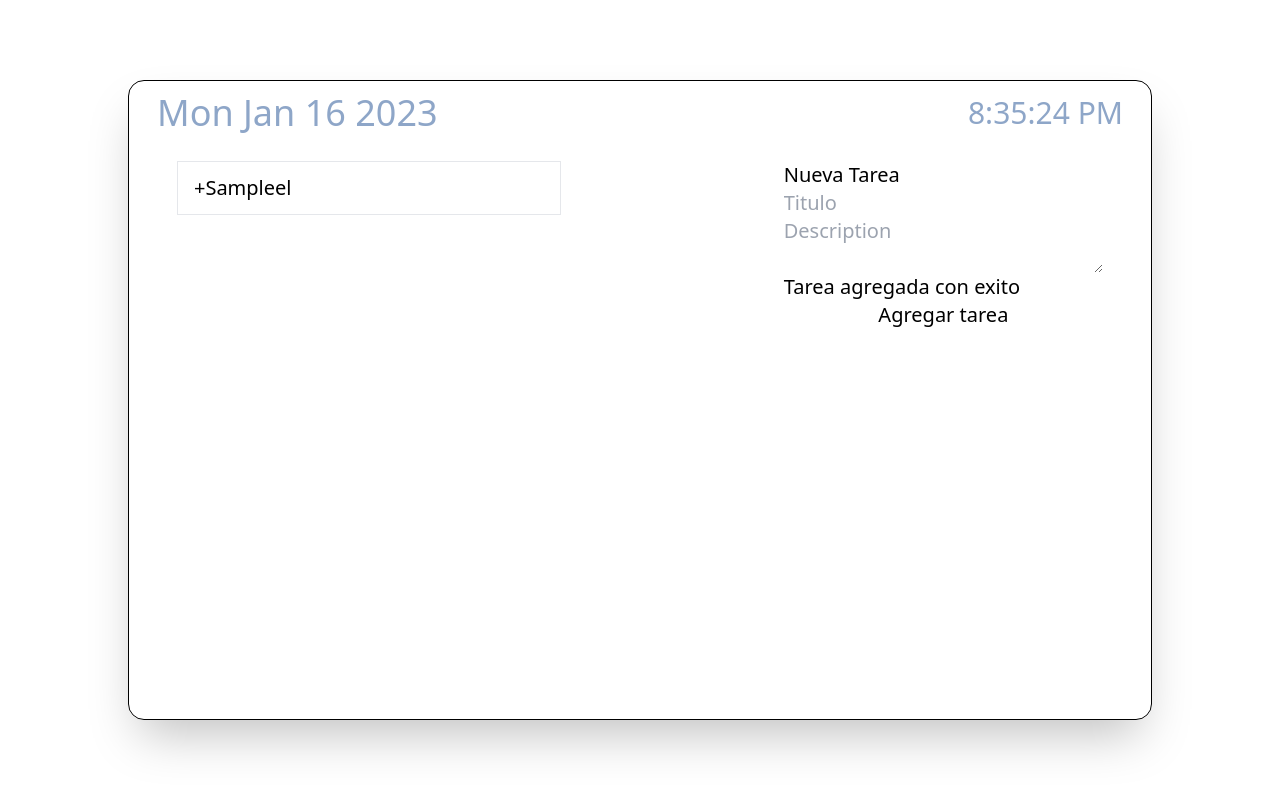
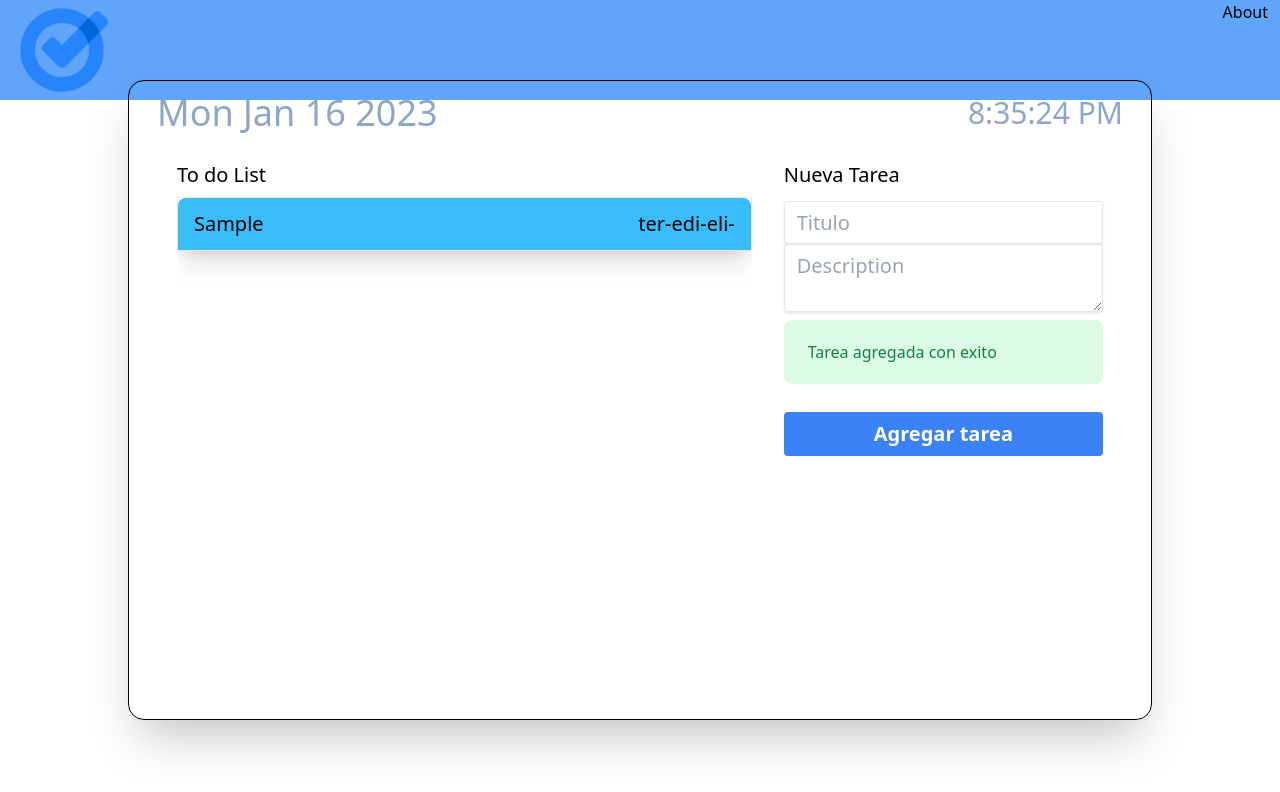
Before and after one commit to jonasojeda/todo-app, a React (Create React App) app: page / in a window 1280 px wide. Both pictures are taken after typing "Sample", "Sample" into the empty fields and a click on the button "Agregar tarea". Shown: the top 792 px of the page. Built offline with nearby package versions, Linux system fonts and the light colour scheme.

Commit message:
added scroll-bar to toDoList component

```diff
--- a/package.json
+++ b/package.json
@@ -10,6 +10,7 @@
     "react-dom": "^18.2.0",
     "react-router-dom": "^6.6.2",
     "react-scripts": "5.0.1",
+    "tailwind-scrollbar": "^2.1.0",
     "web-vitals": "^2.1.4"
   },
   "scripts": {
--- a/src/components/NavBar/Navbar.jsx
+++ b/src/components/NavBar/Navbar.jsx
@@ -4,9 +4,9 @@ import './navBar.css'
 const logo = require('../../assets/logo/task-logo.png')
 function Navbar() {
   return (
-    <div className='nav-bar'>
-        <Link to={'/'}> <img className='nav-bar-logo' src={logo} alt="" /> </Link>
-        <Link to={'/about'} >About</Link>
+    <div className='flex justify-between bg-blue-400'>
+        <Link to={'/'}> <img className='nav-bar-logo ml-3' src={logo} alt="" /> </Link>
+        <Link className='mr-3' to={'/about'} >About</Link>
     </div>
   )
 }
--- a/src/components/Todo/Todo.jsx
+++ b/src/components/Todo/Todo.jsx
@@ -8,14 +8,21 @@ const Todo = ({todo, todoDelete,todoToogleChange,setTodoEdit}) => {
 
     <>
 
-    <div class="bg-white w-full sm:w-1/2 lg:w-96 border border-gray-200 divide-y divide-gray-200">
-      <details>
-        <summary class="question py-3 px-4 cursor-pointer select-none w-full outline-none flex">
-          <div onClick={()=>setAccordion(!accordion)}>{accordion ? '-':'+' }</div>
-          <p>{todo.title}</p>
-          <button onClick={()=>{todoDelete(todo.id)}}>el</button>
+    <div class="bg-white w-full border border-gray-200 divide-y divide-gray-200 mt-2 shadow-xl sm:w-full">
+      <details >
+        <summary  onClick={()=>setAccordion(!accordion)} class="question py-3 px-4 cursor-pointer select-none outline-none flex justify-between bg-sky-400 rounded-t-lg">
+          <div>
+            {/* <div className='mr-1' >{accordion ? '-':'+' }</div> */}
+            <p className={todo.completed?'line-through':''}>{todo.title}</p>
+          </div>
+
+          <div className='flex justify-between'>
+            <button onClick={()=>todoToogleChange(todo.id)}>ter-</button>
+            <button onClick={()=>setTodoEdit(todo)} >edi-</button>
+            <button onClick={()=>{todoDelete(todo.id)}}>eli-</button>
+          </div>
         </summary>
-        <p class="pt-1 pb-3 px-4">{todo.description}</p>
+        <p class="pt-1 pb-3 px-4 bg-sky-200 rounded-b-lg">{todo.description}</p>
       </details>
     </div>
 
@@ -24,29 +31,3 @@ const Todo = ({todo, todoDelete,todoToogleChange,setTodoEdit}) => {
 }
 
 export default Todo
-
-{/* <div>
-            <div>
-                <h3>
-                    {todo.title}
-                    <button
-                      onClick={()=>todoToogleChange(todo.id)}
-                      className= {todo.completed? 'btn btn-sm btn-success ml-2':'btn btn-sm btn-outline-success ml-2'} >
-                        {todo.completed?'Terminado': 'Terminar' }
-                      </button>
-                </h3>
-                <p className='card-text'>
-                    {todo.description}
-                </p>
-
-                <div className='d-flex justify-content-end'>
-                    <button
-                    onClick={()=>setTodoEdit(todo)}
-                    className='btn btn-sm btn-outline-primary mr-2'>Editar</button>
-
-                    <button
-                    onClick={()=>todoDelete(todo.id)}
-                    className='btn btn-sm btn-outline-danger'>Eliminar</button>
-                </div>
-            </div>
-        </div> */}
--- a/src/components/TodoForm/TodoForm.jsx
+++ b/src/components/TodoForm/TodoForm.jsx
@@ -66,10 +66,11 @@ const TodoForm = ({todoAdd,todoEdit,todoUpdate,setTodoEdit}) => {
 
 
   return (
-    <div className='w-1/3'>
-        <h1>{todoEdit?'Editar tarea':'Nueva Tarea'}</h1>
+    <div className='w-1/3 max-sm:w-full'>
+        <h1 className='mb-3'>{todoEdit?'Editar tarea':'Nueva Tarea'}</h1>
         <form onSubmit={handleSubmit} className='flex flex-col '>
           <input
+            className='shadow appearance-none border rounded w-full py-2 px-3 text-gray-700 leading-tight focus:outline-none focus:shadow-outline'
             type="text"
             placeholder='Titulo'
             value={title}
@@ -78,13 +79,13 @@ const TodoForm = ({todoAdd,todoEdit,todoUpdate,setTodoEdit}) => {
           />
           <textarea
             placeholder='Description'
-
+            className='shadow appearance-none border rounded w-full py-2 px-3 text-gray-700 leading-tight focus:outline-none focus:shadow-outline"'
             value={description}
             name='description'
             onChange={handleInputChange}
           />
           {errors&&
-            <div  role="alert">
+            <div class="mt-2 bg-red-100 rounded-lg py-5 px-6 mb-4 text-base text-red-700 mb-3" role="alert" >
               {errors}
             </div>
 
@@ -92,17 +93,18 @@ const TodoForm = ({todoAdd,todoEdit,todoUpdate,setTodoEdit}) => {
 
           {
             successMessage &&
-            <div >
+            <div  class=" mt-2 bg-green-100 rounded-lg py-5 px-6 mb-4 text-base text-green-700 mb-3" role="alert" >
             {successMessage}
           </div>
           }
-          <button
+          <button class="mt-3 bg-blue-500 hover:bg-blue-700 text-white font-bold py-2 px-4 rounded focus:outline-none focus:shadow-outline"
 
           >{todoEdit?'Actualizar tarea':'Agregar tarea'}
           </button>
 
           {todoEdit &&
             <button
+            class="mt-3 bg-blue-500 hover:bg-blue-700 text-white font-bold py-2 px-4 rounded focus:outline-none focus:shadow-outline"
             onClick={()=>{setTodoEdit(null)}}
             >
               Cancelar edicion
--- a/src/components/TodoList/TodoList.jsx
+++ b/src/components/TodoList/TodoList.jsx
@@ -6,7 +6,8 @@ import Todo from '../Todo/Todo'
 const TodoList = ({todos, todoDelete, todoToogleChange,setTodoEdit}) => {
 
   return (
-    <div className='flex flex-col h-full w-3/5'>
+    <div className='flex flex-col w-3/5 max-sm:w-full max-sm:mt-5 mb-4 h-96 sm:overflow-auto '>
+      <p>To do List</p>
         {
           todos.length === 0
           ?(<div className=' rounded-lg bg-blue-50 border-t border-b text-blue-400 px-4 py-3 w-full text-center '>No hay tareas a realizar </div>)
--- a/src/pages/Home/Home.jsx
+++ b/src/pages/Home/Home.jsx
@@ -1,5 +1,6 @@
 import React, { useEffect, useState } from 'react'
 import Clock from '../../components/Clock/Clock'
+import Navbar from '../../components/NavBar/Navbar'
 import TodoForm from '../../components/TodoForm/TodoForm'
 import TodoList from '../../components/TodoList/TodoList'
 
@@ -88,13 +89,14 @@ function Home() {
   }
 
   return (
-  <div className='home-card w-full h-full  lg:w-4/5 lg:h-4/5 lg:rounded-2xl lg:shadow-2xl'>
-
+  <div>
+    <Navbar/>
+    <div className='home-card w-full h-full  lg:w-4/5 lg:h-4/5 lg:rounded-2xl lg:shadow-2xl max-sm:border-none'>
     <div>
       <Clock/>
     </div>
 
-    <div className='flex justify-around ml-8 mr-8 text-xl max-sm:flex-col-reverse' >
+    <div className='flex justify-around ml-8 mr-8 text-xl max-sm:flex-col-reverse ' >
 
 
       <TodoList
@@ -117,6 +119,8 @@ function Home() {
     </div>
 
   </div>
+  </div>
+
   )
 }
 
--- a/tailwind.config.js
+++ b/tailwind.config.js
@@ -6,5 +6,7 @@ module.exports = {
   theme: {
     extend: {},
   },
-  plugins: [],
+  plugins: [
+    require('tailwind-scrollbar'),
+  ],
 }
```
Also changed, not shown: 1 other file (tests, documents, lock files or other folders).
